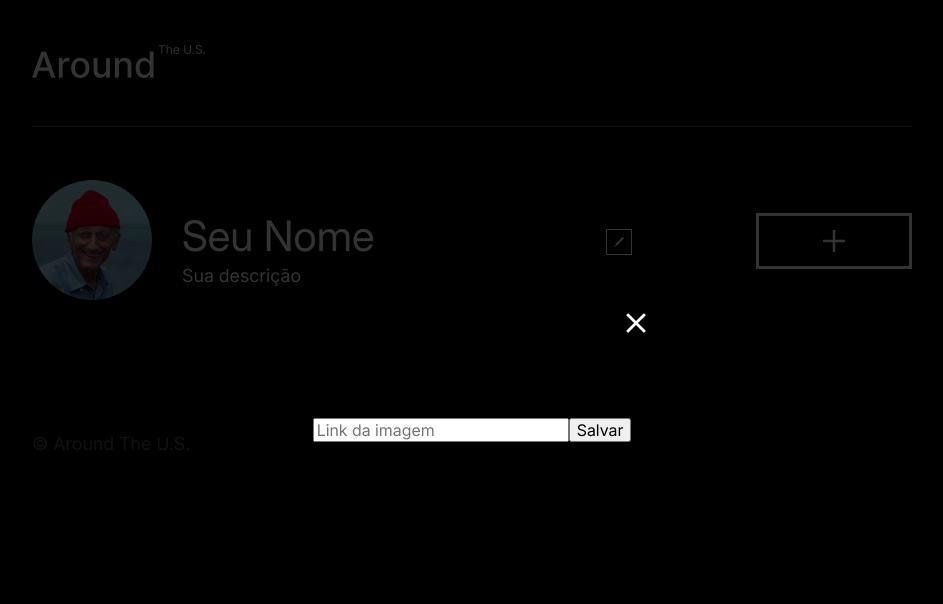
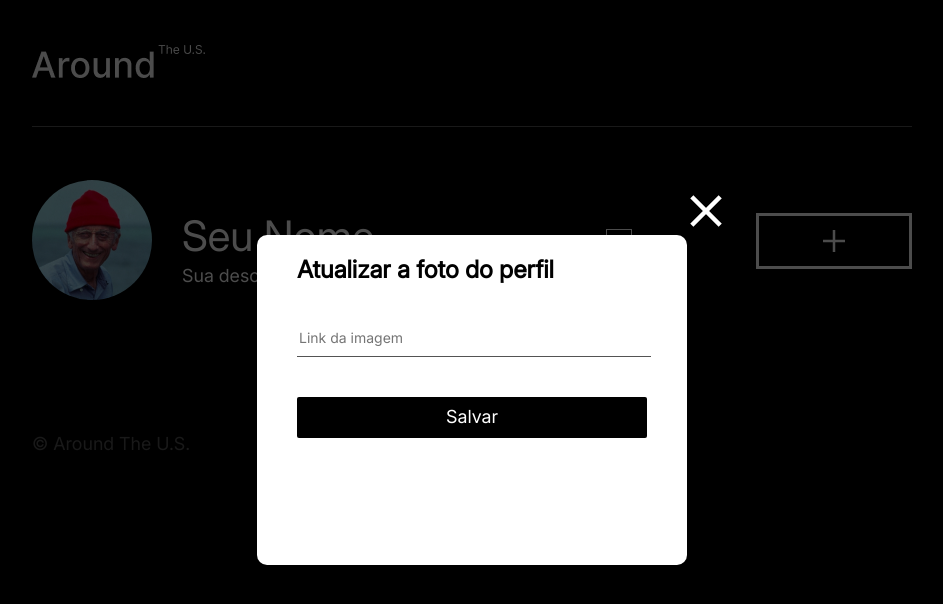
Before and after one commit to RochtBruno/web_project_around_react, a React (Vite) app: page / in a window 1280 px wide. Both pictures are taken after a click on the element 260 px from the left and 241 px from the top of the page. Shown: the top 604 px of the page, without its empty margins (168-1111 px from the left). Built offline with nearby package versions, Linux system fonts and the light colour scheme.

Commit message:
feat: css de popup funcionando

```diff
--- a/src/blocks/cards.css
+++ b/src/blocks/cards.css
@@ -70,17 +70,17 @@
     display: flex;
     align-items: center;
     justify-content: center;
-    z-index: 1000;
+    z-index: 0;
 }
 
-.popup__content {
+/* .popup__content {
     position: relative;
 }
 
 .popup__content img {
     max-width: 80vw;
     max-height: 70vh;
-}
+} */
 
 .popup__description{
 	font-family: "Inter";
@@ -90,7 +90,7 @@
 	color: #ffffff;
 }
 
-.popup__close {
+/* .popup__close {
     position: absolute;
     top: -50px;
     right: -25px;
@@ -103,10 +103,10 @@
 
 .popup__close:hover{
 	opacity: 0.6;
-}
+} */
 
 
-.popup_type_confirm .popup__content {
+/* .popup_type_confirm .popup__content {
 	background-color: #ffffff;
 	width: 90%;
 	max-width: 430px;
@@ -142,7 +142,7 @@
 	top: -40px;
 	right: -40px;
 	cursor: pointer;
-}
+} */
 
 .loading-spinner {
 	display: none; /* Oculto por padrão */
--- a/src/blocks/page.css
+++ b/src/blocks/page.css
@@ -10,16 +10,21 @@ body {
 	font-family: "Inter";
 }
 
+
+/*---------------------POPUP--------------------------------------*/
 .popup {
 	display: none;
+	box-sizing: border-box;
+	padding: 0 40px;
 	position: fixed;
-	top: 0;
-	left: 0;
-	width: 100%;
-	height: 100%;
-	background: rgba(0, 0, 0, 0.8);
-	justify-content: center;
-	align-items: center;
+	top: 50%;
+	left: 50%;
+	transform: translate(-50%, -50%);
+	width: 430px;
+	height: 330px;
+	background-color: #ffffff;
+	border-radius: 10px;
+	z-index: 2;
 }
 .popup__caption{
 	color: #ffffff;
@@ -31,29 +36,53 @@ body {
 	display: flex;
 }
 
-.popup__close {
+.popup__close{
 	position: absolute;
-	top: 10px;
-	right: 10px;
-	background: none;
-	border: none;
+	top: -40px;
+	right: -35px;
 	cursor: pointer;
-	font-size: 18px;
-	color: #ffffff;
-  }
-
-  .popup__close img {
-	width: 20px;
-	height: 20px;
 }
 
 .popup__close:hover {
 	opacity: 0.7;
 }
 
+.popup__content {
+	width: 100%;
+}
+
+.popup__form{
+	margin: 0 auto;
+}
+
 .popup__title {
-	font-size: 20px;
-	font-weight: bold;
-	margin-bottom: 20px;
-	text-align: center;
+	font-size: 24px;
+	font-weight: 900;
+	line-height: 29px;
 }
+
+.popup__input{
+	width: 100%;
+	border: none;
+	border-bottom: 1px solid #545454;
+	padding-bottom: 10px;
+	font-size: 14px;
+	margin-top: 25px;
+	font-size: 14px;
+}
+
+.popup__input:focus{
+	outline: none;
+}
+
+.popup__btn{
+	width: 100%;
+	background-color: #000000;
+	color: #ffffff;
+	font-size: 18px;
+	border: none;
+	cursor: pointer;
+	border-radius: 2px;
+	padding: 10px 0;
+	margin-top: 40px;
+}
--- a/src/blocks/profile.css
+++ b/src/blocks/profile.css
@@ -182,7 +182,7 @@
 	opacity: 1;
 }
 
-.popup_type_avatar {
+/* .popup_type_avatar {
 	display: none;
 	position: fixed;
 	top: 0;
@@ -215,6 +215,7 @@
   .popup_type_avatar .popup__input:focus{
 	outline: none;
   }
+	*/
 
   .popup_type_avatar .popup__title_avatar {
 	font-size: 24px;
--- a/src/components/Main/Main.jsx
+++ b/src/components/Main/Main.jsx
@@ -42,9 +42,12 @@ function Main() {
       </div>
 
       {popup && (
-        <Popup onClose={handleClosePopup} title={popup.title}>
-          {popup.children}
-        </Popup>
+        <>
+          <div className="popup__overlay" onClick={handleClosePopup}></div>
+          <Popup onClose={handleClosePopup} title={popup.title}>
+            {popup.children}
+          </Popup>
+        </>
       )}
     </section>
   );
--- a/src/components/Main/components/Popup/Popup.jsx
+++ b/src/components/Main/components/Popup/Popup.jsx
@@ -6,13 +6,7 @@ function Popup(props) {
   return (
     <div className="popup opened">
       <div className="popup__content">
-        <button
-          className="popup__close"
-          aria-label="Fechar popup"
-          onClick={onClose}
-        >
-          <img src={closeModal} alt="botão de fechar modal" />
-        </button>
+          <img className="popup__close" src={closeModal} alt="botão de fechar modal" onClick={onClose}/>
         <h2 className="popup__title">{title}</h2>
         {children}
       </div>
--- a/src/components/Main/components/Popup/components/EditAvatar/EditAvatar.jsx
+++ b/src/components/Main/components/Popup/components/EditAvatar/EditAvatar.jsx
@@ -1,10 +1,12 @@
-function EditAvatar(){
-	return(
-		<form className="popup__form popup__form_avatar">
-			<input type="url" name="avatar" id="avatarInput" className="popup__input" placeholder="Link da imagem" required />
-			<button type="submit" className="popup__button popup__button_avatar">Salvar</button>
-		</form>
-	)
+
+
+function EditAvatar() {
+    return (
+        <form className="popup__form">
+            <input type="url" name="avatar" id="avatarInput" className="popup__input" placeholder="Link da imagem" required />
+            <button type="submit" className="popup__btn">Salvar</button>
+        </form>
+    );
 }
 
-export default EditAvatar
+export default EditAvatar;
--- a/src/components/Main/components/Popup/components/EditProfile/EditProfile.jsx
+++ b/src/components/Main/components/Popup/components/EditProfile/EditProfile.jsx
@@ -1,11 +1,13 @@
-function EditProfile(){
-	return(
-		<form className="profile__modal-form">
-			<input name="name" type="text" id="nameInput" className="profile__modal-input" placeholder="Nome" required />
-			<input name="job" type="text" id="jobInput" className="profile__modal-input" placeholder="Sobre mim" required />
-			<button type="submit" className="profile__modal-button">Salvar</button>
-		</form>
-	)
+
+
+function EditProfile() {
+    return (
+        <form className="popup__form">
+            <input name="name" type="text" id="nameInput" className="popup__input" placeholder="Nome" required />
+            <input name="job" type="text" id="jobInput" className="popup__input" placeholder="Sobre mim" required />
+            <button type="submit" className="popup__btn">Salvar</button>
+        </form>
+    );
 }
 
-export default EditProfile
+export default EditProfile;
--- a/src/components/Main/components/Popup/components/NewCard/NewCard.jsx
+++ b/src/components/Main/components/Popup/components/NewCard/NewCard.jsx
@@ -1,12 +1,13 @@
 
-function NewCard(){
-	return(
-		<form className="profile__modal-add-form">
-			<input type="text" name="title" id="titleInput" className="profile__modal-input" placeholder="Título" required />
-			<input type="url" name="link" id="linkInput" className="profile__modal-input" placeholder="Link da imagem" required />
-			<button type="submit" className="profile__modal-button">Criar</button>
-		</form>
-	)
+
+function NewCard() {
+    return (
+        <form className="popup__form">
+            <input type="text" name="title" id="titleInput" className="popup__input" placeholder="Título" required />
+            <input type="url" name="link" id="linkInput" className="popup__input" placeholder="Link da imagem" required />
+            <button type="submit" className="popup__btn">Criar</button>
+        </form>
+    );
 }
 
-export default NewCard
+export default NewCard;
--- a/src/vendor/fonts.css
+++ b/src/vendor/fonts.css
@@ -1,6 +1,6 @@
 @font-face {
 	font-family: "Inter";
-	src: url("../vendor/fonts/Inter-VariableFont_opsz\,wght.ttf");
+	src: url("../vendor/fonts/Inter-VariableFont_opsz,wght.ttf");
 	font-weight: normal;
 	font-style: normal;
-  }
+}
```
Also changed, not shown: src/components/App.jsx (indentation only). Lines whose indentation alone changed are shown as unchanged.
